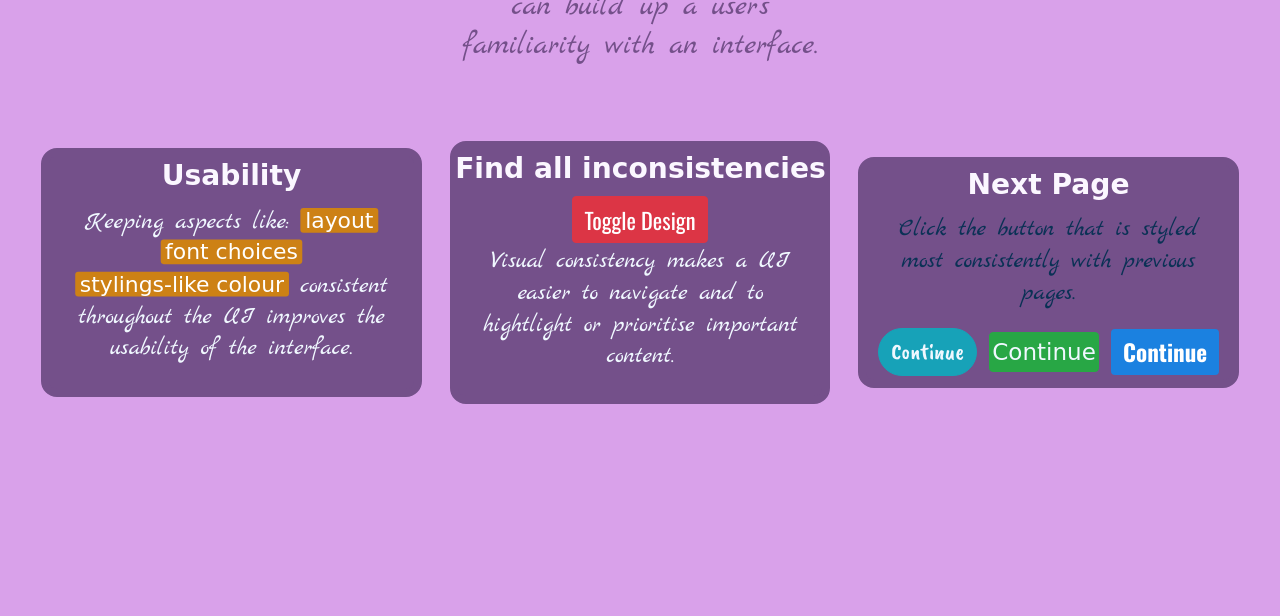
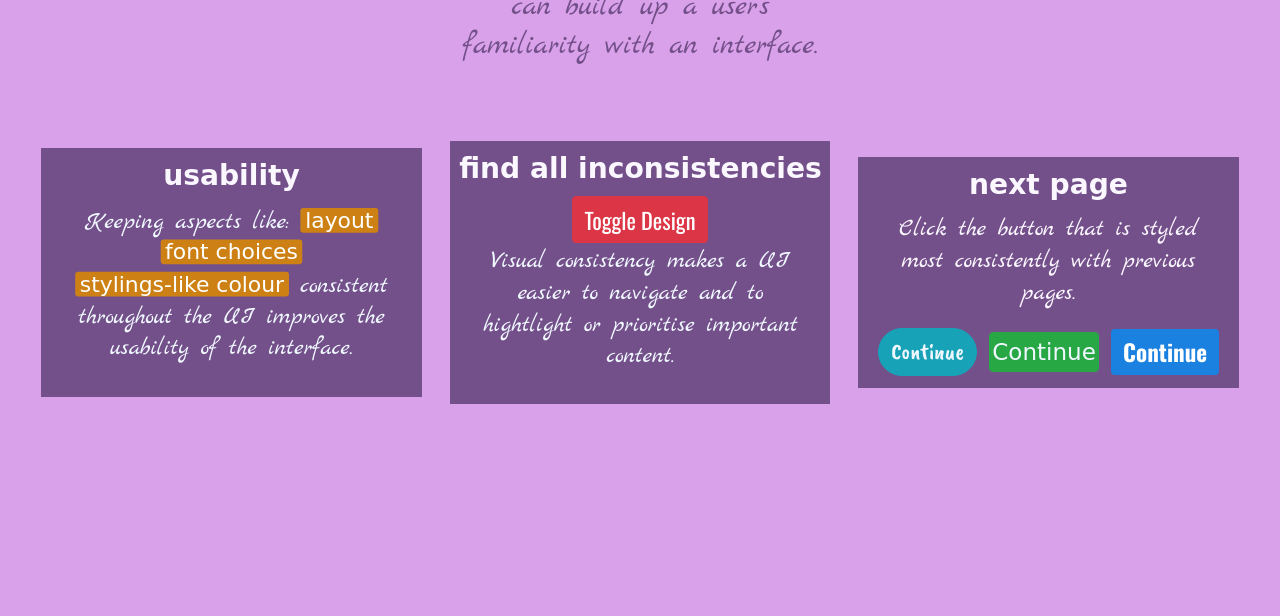
Before and after one commit to sahilm310/Hostyle-ui, a plain HTML site: page hui/consistency/index.html in a window 1280 px wide. Shown: the part 184-800 px from the top of the page. Drawn offline with nearby package versions, Linux system fonts and the light colour scheme; a web font is replaced by a local one.

Commit message:
⚙️ Switch styling for nav

```diff
--- a/hui/style/_consistency.scss
+++ b/hui/style/_consistency.scss
@@ -35,29 +35,60 @@ $incon-acc: #9E9D37;
             border-radius: 3rem;
         }
     }
+    .cards{
+        min-height: 40vh;
+        height: 250px;
+    }
 }
 
 
 /* #region entire page style change */
 body.con-body{
     // transition: all 1s ease;
-
     .con-main{
         transition: 1s background-color ease;
     }
     .cards{
         transition: 1s background-color ease,
-                    1s border ease;
+                    1s border ease,
+                    1s border-radius ease,
+                    .5s height ease,
+                    1s min-height ease;
+        &.white p{transition: 1s color ease;}
 
     }
 }
+@mixin sqr($t, $l, $d, $r){
+    clip-path: inset($t $l $d $r);
+    -webkit-clip-path: inset($t $l $d $r);
+}
 
 .inconsistent{
+
+    .nav-bar{
+        // initial clip path
+        @include sqr(0, 75%, 90%, 0);
+        background-color: rgba($incon-sec,1);
+        .hb-icon{
+            background-color: $incon-prim;
+            &:after,
+            &::before{
+                background-color: $incon-prim;
+            }
+        }
+        .nav-menu{
+            background-color: rgba(red,0.5);
+        }
+    }
+
+    background: $incon-sec2;
+    color: $incon-prim!important;
     h1,
     h2,
     h4{
         font-family: $fontD; transform: scale(1.1);
         &.card-title{
+            text-transform: lowercase;
             color: $incon-sec;
         }
     }
@@ -69,16 +100,20 @@ body.con-body{
         transform: scale(0.95);
     }
     .cards{
+
         background-color: $incon-prim;
         border: 8px solid $incon-prim;
+        min-height: initial;
+        height: initial;
+        @include border-radius(0);
+        &.white p{color: $incon-sec;}
+
         .accent-inv{
             font-family: $fontD;
             font-size: 0.9em;
         }
     }
 
-    background: $incon-sec2;
-    color: $incon-prim!important;
     .con-main{
         background-color: $incon-sec2!important;
     }
```
Also changed, not shown: hui/consistency/index.html (+1 -1 lines), hui/style/style.css, 1 other file.
